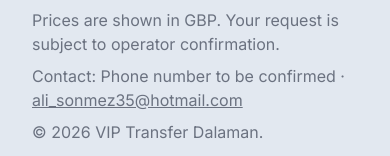
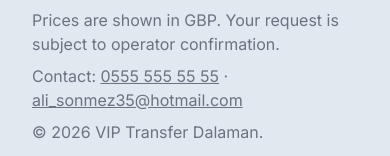
Before and after one commit to Alisnmez/vip-transfer-dalaman, a React (Vite) app in the folder frontend/: page /booking in a window 390 px wide. Shown: the part 2709-2865 px from the top of the page. Built offline with nearby package versions, Linux system fonts and the light colour scheme; no server answers.

Commit message:
restore: keep temporary phone until launch as requested

```diff
--- a/frontend/src/pages/public/BookingFormPage.tsx
+++ b/frontend/src/pages/public/BookingFormPage.tsx
@@ -707,7 +707,7 @@ function BookingFooter() {
           Prices are shown in GBP. Your request is subject to operator confirmation.
         </p>
         <p className="font-body-md text-body-sm text-on-surface-variant">
-          Contact: <span>Phone number to be confirmed</span> · <a href="mailto:ali_sonmez35@hotmail.com" className="underline">ali_sonmez35@hotmail.com</a>
+          Contact: <a href="tel:+905555555555" className="underline">0555 555 55 55</a> · <a href="mailto:ali_sonmez35@hotmail.com" className="underline">ali_sonmez35@hotmail.com</a>
         </p>
         <p className="font-body-md text-body-sm text-on-surface-variant">
           © {new Date().getFullYear()} VIP Transfer Dalaman.
```
